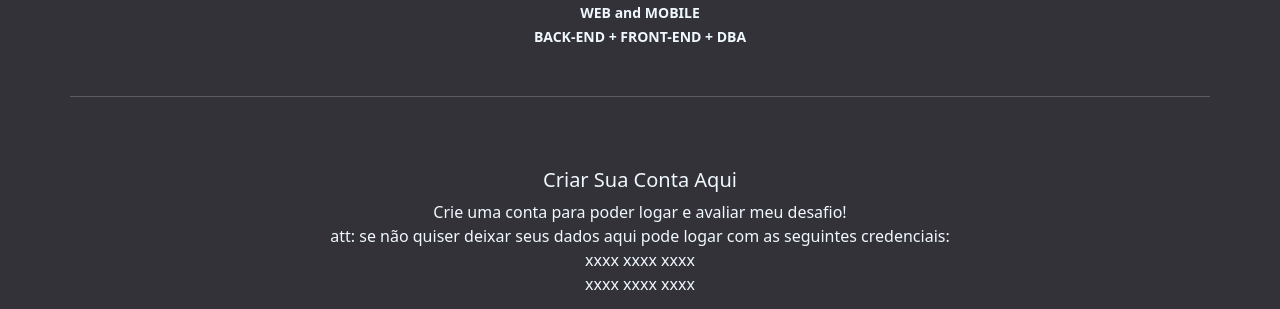
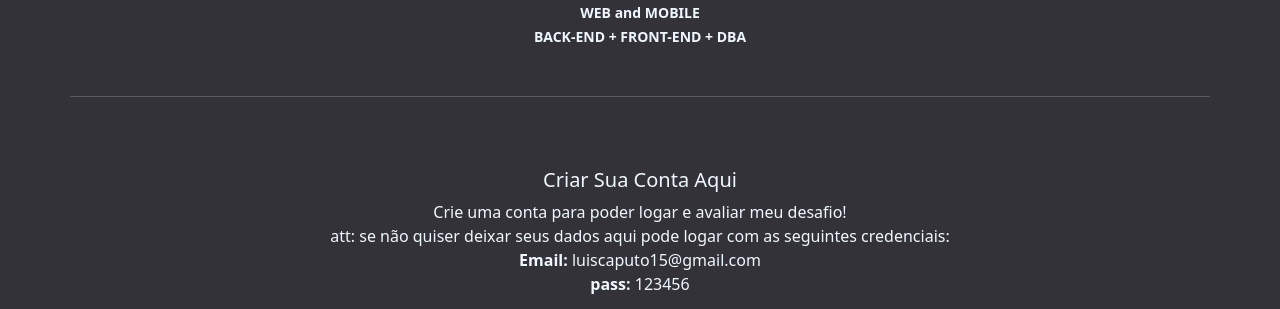
Before and after one commit to luiscaputo/w2o-challenge, a PHP site: page /desafioW2O/ in a window 1280 px wide. Shown: the part 1357-1666 px from the top of the page. Run offline with PHP 8.4, Linux system fonts and the light colour scheme.

Commit message:
:zap: challenge done

```diff
--- a/index.php
+++ b/index.php
@@ -92,10 +92,7 @@
           <a style="color: aliceblue;" class="nav-link disabled" href="#" tabindex="-1" aria-disabled="true"></a>
         </li>
       </ul>
-      <!-- <form class="d-flex">
-        <input class="form-control me-2" type="search" placeholder="Escreva aqui" aria-label="Search">
-        <button class="btn btn-outline-success" type="submit">Pesquisar</button>
-      </form> -->
+
     </div>
   </div>
 </nav>
@@ -173,8 +170,8 @@
 <h5 id="c" class="text-center">Criar Sua Conta Aqui</h5>
 <p class="text-center">Crie uma conta para poder logar e avaliar meu desafio! <br>
 	att: se não quiser deixar seus dados aqui pode logar com as seguintes credenciais: <br>
-	xxxx xxxx xxxx <br>
-	xxxx xxxx xxxx
+	<b>Email: </b>luiscaputo15@gmail.com<br>
+  <b>pass: </b>123456<br>
 </p>
 <br>
   <div class="row">
@@ -247,14 +244,7 @@
         ><i class="fab fa-github"></i
       ></a>
     </section>
-    <!-- Section: Social media -->
 
-    <!-- Section: Form -->
-
-
-    <!-- Section: Form -->
-
-    <!-- Section: Text -->
   </div>
   <div class="text-center p-3" style="background-color: rgba(0, 0, 0, 0.2);">
     © 2021 Copyright - Desafio FullStack:
```
